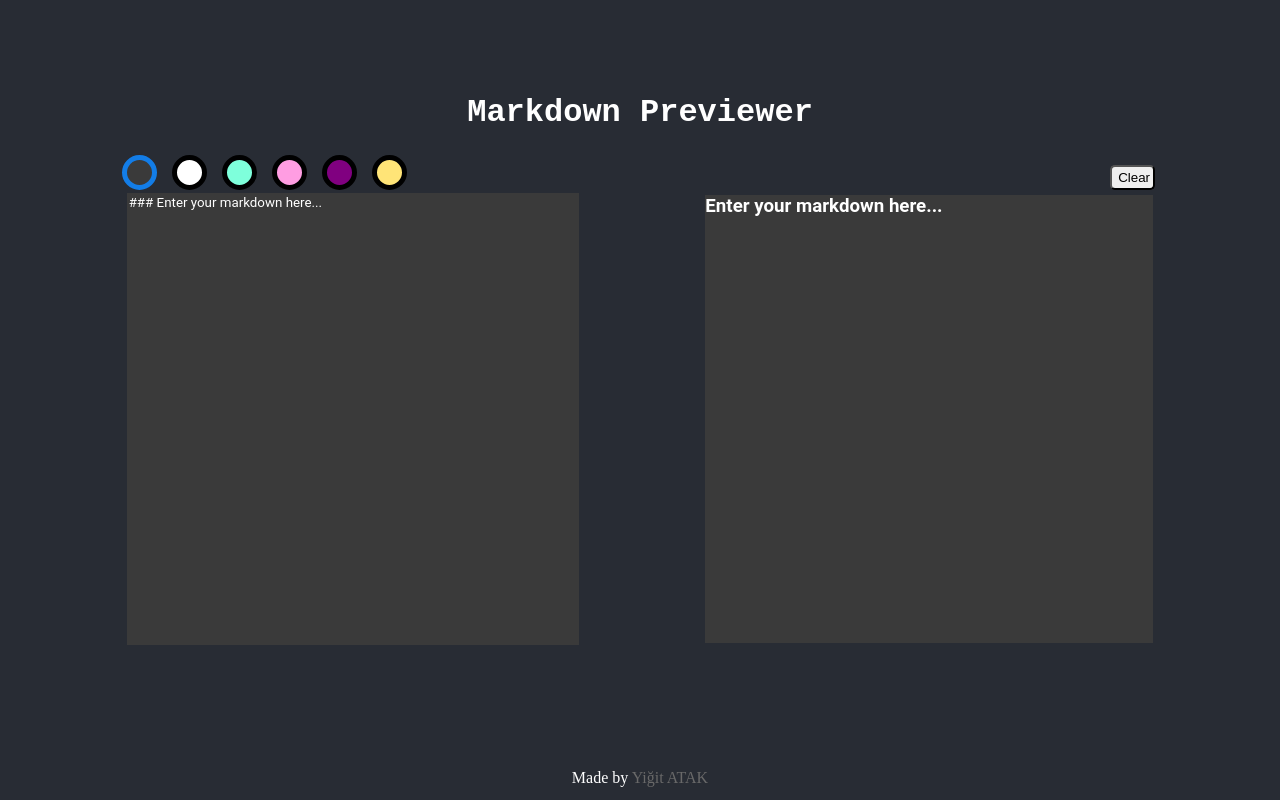
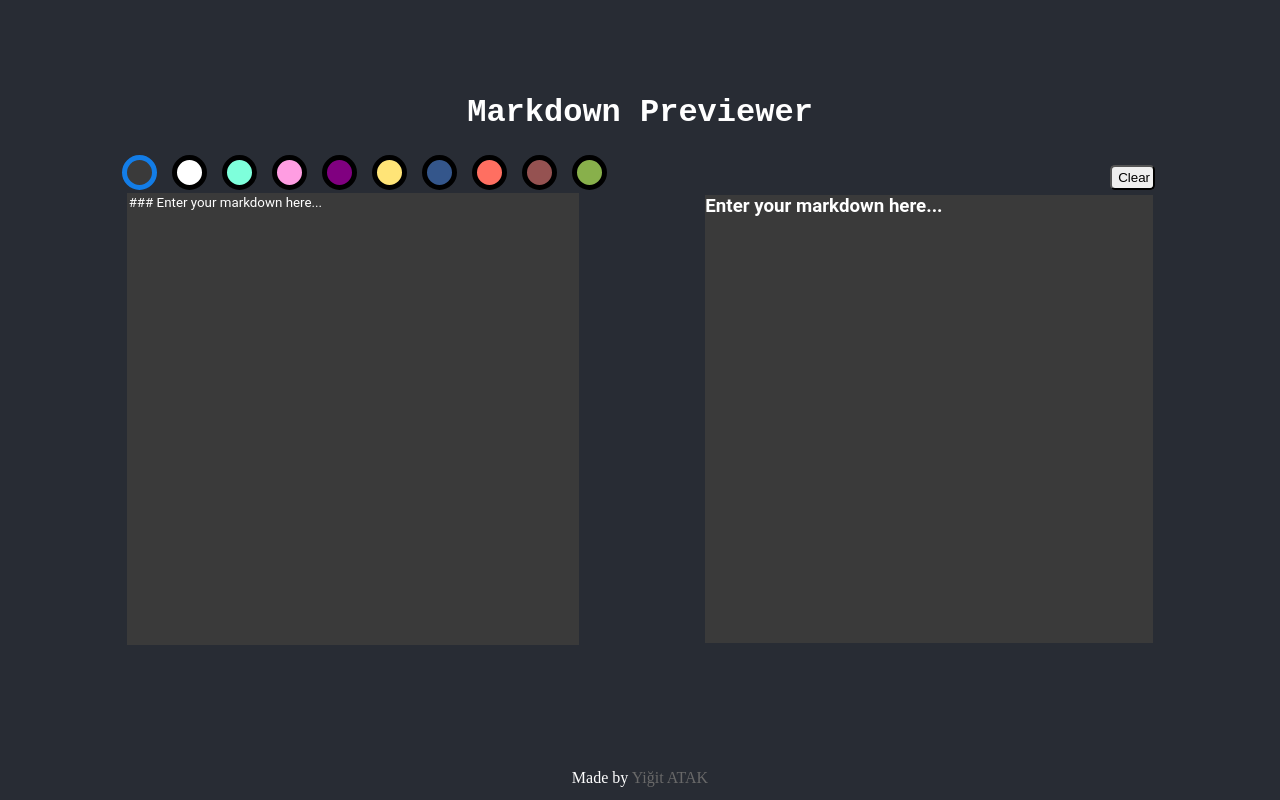
Before and after one commit to Arintia/markdown-previewer, a React (Create React App) app: page / in a window 1280 px wide. Built offline with nearby package versions, Linux system fonts and the light colour scheme; some icons are missing.

Commit message:
Add new background colors

```diff
--- a/src/components/App/App.js
+++ b/src/components/App/App.js
@@ -39,6 +39,26 @@ function App() {
         id: 5,
         bgColor: "#ffe477",
         color: "#000"
+      },
+      {
+        id: 6,
+        bgColor: "#34568B",
+        color: "#fff"
+      },
+      {
+        id: 7,
+        bgColor: "#FF6F61",
+        color: "#000"
+      },
+      {
+        id: 8,
+        bgColor: "#955251",
+        color: "#fff"
+      },
+      {
+        id: 9,
+        bgColor: "#88B04B",
+        color: "#fff"
       }
   ];
   const handleClear = () => {
```
